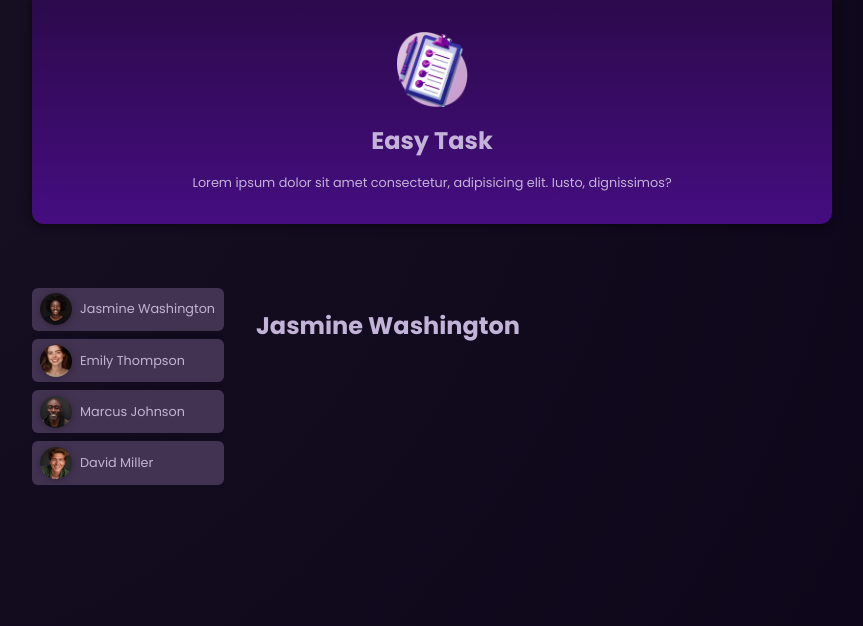
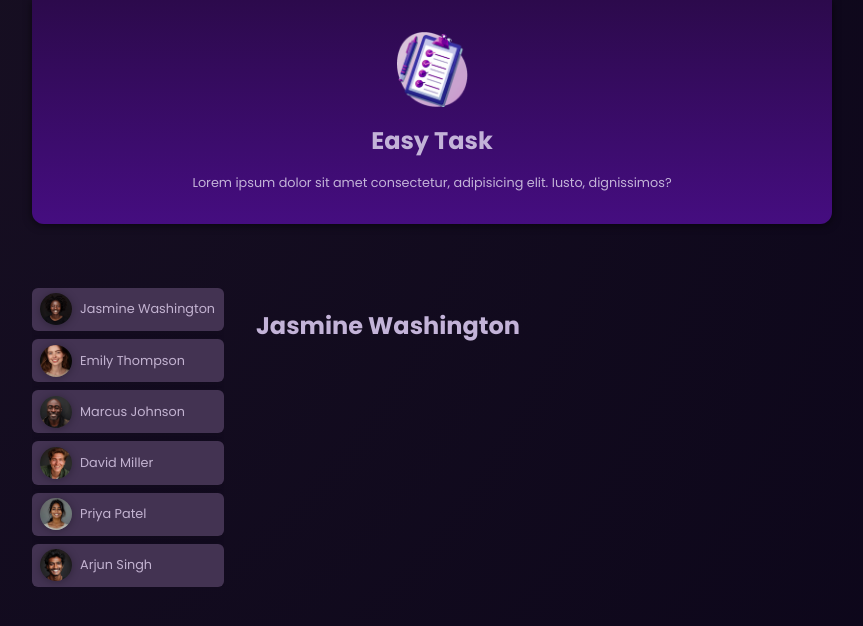
Before and after one commit to OmNai442003/temprepo, an Angular app: page / in a window 1280 px wide. Shown: the top 626 px of the page, without its empty margins (208-1071 px from the left). Built offline with nearby package versions, Linux system fonts and the light colour scheme.

Commit message:
Dynamic list data output

```diff
--- a/src/app/app.component.html
+++ b/src/app/app.component.html
@@ -2,22 +2,12 @@
 <app-header />
 <main>
   <ul id="users">
+    @for (user of users; track user.id) {
     <li>
       <!-- Custom component -->
-      <app-user [user]="users[0]" (select)="onSelectUser($event)"></app-user>
+      <app-user [user]="user" (select)="onSelectUser($event)"></app-user>
     </li>
-    <li>
-      <!-- Custom component -->
-      <app-user [user]="users[1]" (select)="onSelectUser($event)"></app-user>
-    </li>
-    <li>
-      <!-- Custom component -->
-      <app-user [user]="users[2]" (select)="onSelectUser($event)"></app-user>
-    </li>
-    <li>
-      <!-- Custom component -->
-      <app-user [user]="users[3]" (select)="onSelectUser($event)"></app-user>
-    </li>
+    }
   </ul>
   <!-- Task -->
   <app-tasks [name]="selectedUser.name" />
```
